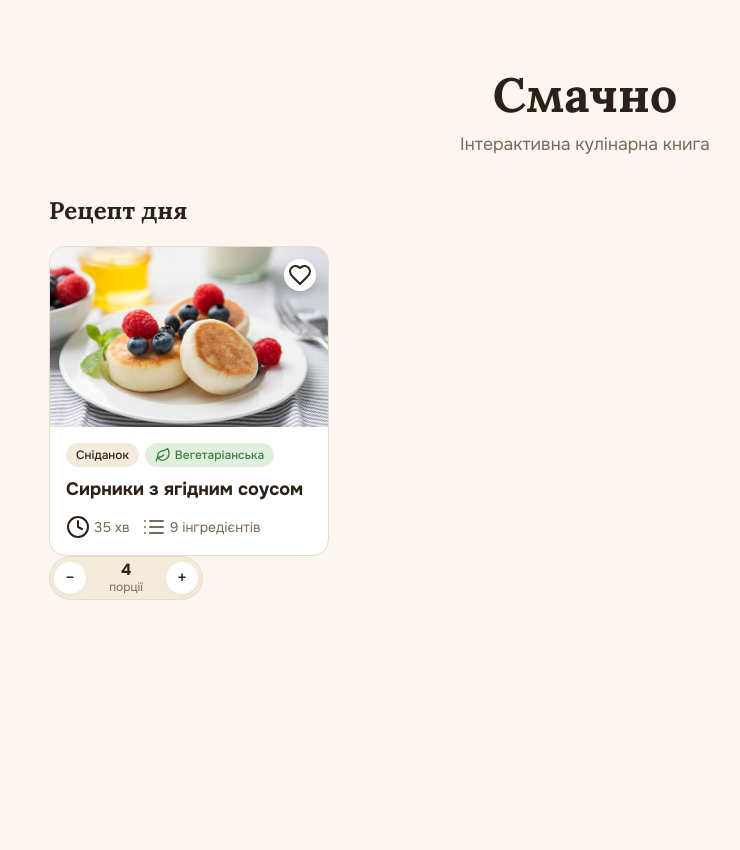
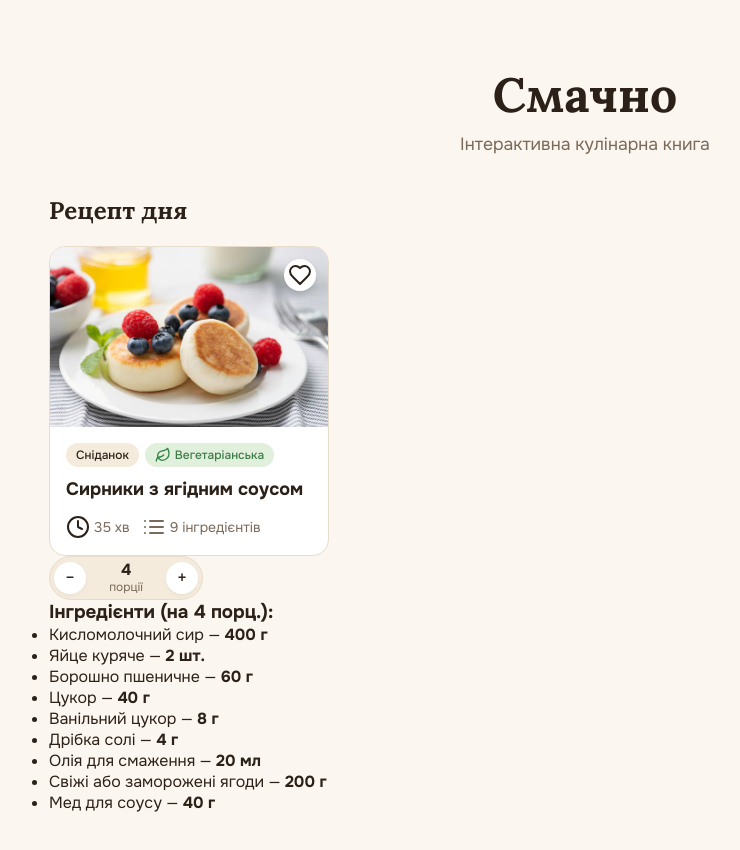
Before and after one commit to reshetovadarina/Smachno, a Vue app: page / in a window 1280 px wide. Shown: the top 850 px of the page, without its empty margins (15-755 px from the left). Before the commit the page ends 800 px from the top, so only its background shows below. Built offline with nearby package versions, Linux system fonts and the light colour scheme.

Commit message:
calculate ingredients amount dynamically using computed property

```diff
--- a/src/App.vue
+++ b/src/App.vue
@@ -1,5 +1,5 @@
 <script setup>
-import { ref, reactive } from 'vue'
+import { ref, reactive, computed } from 'vue'
 
 import iconHeart from './assets/heart.svg'
 import iconLeaf from './assets/leaf.svg'
@@ -40,6 +40,14 @@ const ingredients = reactive([
   { id: 9, name: 'Мед для соусу', amountPerPortion: 10, unit: 'г' }
 ])
 
+const calculatedIngredients = computed(() => {
+  return ingredients.map((ingredient) => {
+    return {
+      ...ingredient,
+      totalAmount: ingredient.amountPerPortion * portions.value
+    }
+  })
+})
 </script>
 
 <template>
@@ -116,6 +124,14 @@ const ingredients = reactive([
           </button>
         </div>
 
+          <div class="ingredients-preview">
+          <h3>Інгредієнти (на {{ portions }} порц.):</h3>
+          <ul>
+            <li v-for="item in calculatedIngredients" :key="item.id">
+              {{ item.name }} — <strong>{{ item.totalAmount }} {{ item.unit }}</strong>
+            </li>
+          </ul>
+        </div>
      </main>
   </div>
 </template>
```
